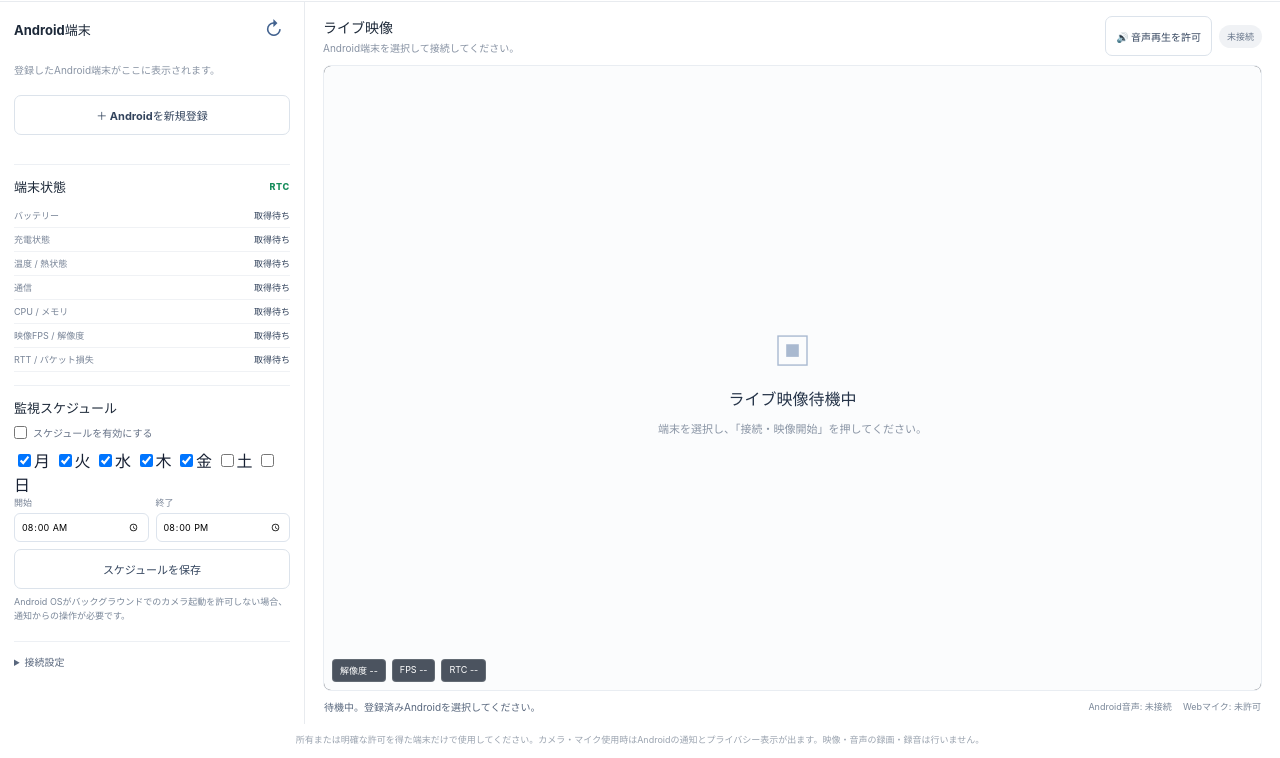
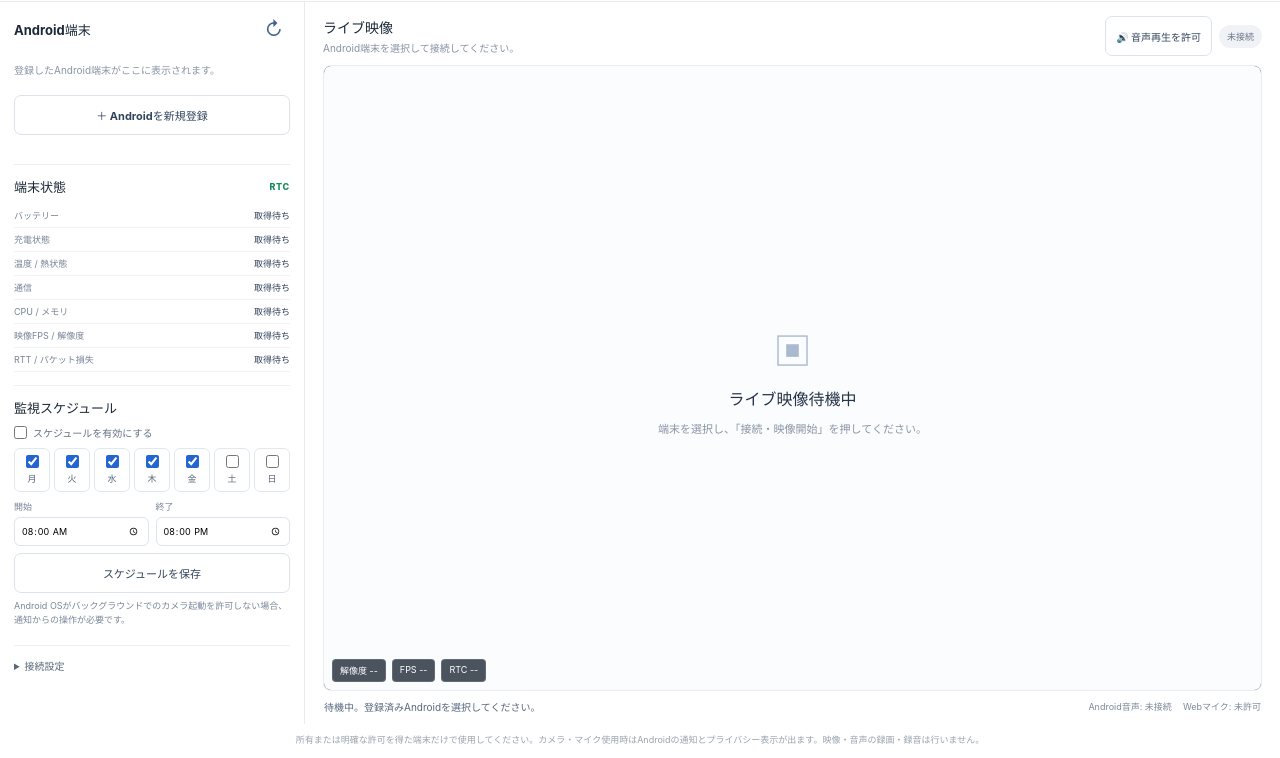
Before and after one commit to a09848281-prog/web-rtc-, a plain HTML site: page web/index.html in a window 1280 px wide. Shown: the part 56-814 px from the top of the page. Drawn offline with Linux system fonts and the light colour scheme.

Commit message:
Style weekday schedule selector

```diff
--- a/web/style.css
+++ b/web/style.css
@@ -26,7 +26,7 @@ h2{font-size:13px;font-weight:720;margin:0;color:#1d2939}h3{font-size:12px;margi
 .small-note{font-size:9px;color:#7a8799;line-height:1.5;margin:6px 0}
 .telemetry{margin:8px 0 0}.telemetry div{display:flex;justify-content:space-between;gap:8px;padding:5px 0;border-bottom:1px solid #f0f2f5}.telemetry dt{font-size:9px;color:#788497}.telemetry dd{font-size:9px;color:#34445d;margin:0;text-align:right;font-weight:650}
 .live-label{font-size:9px;letter-spacing:.08em;color:#178d5c;font-weight:800}.warning{font-size:10px;color:#ad5c13;background:#fff8ed;border:1px solid #f4dfc0;padding:8px;border-radius:6px;line-height:1.45}
-.check-row{display:flex;align-items:center;gap:6px;font-size:10px;color:#657186;margin:8px 0}.check-row input{margin:0}.time-row{display:grid;grid-template-columns:1fr 1fr;gap:7px}.time-row label{font-size:9px;color:#788497}.time-row input{width:100%;margin-top:4px;border:1px solid #dde4ed;border-radius:6px;padding:6px}
+.check-row{display:flex;align-items:center;gap:6px;font-size:10px;color:#657186;margin:8px 0}.check-row input{margin:0}.day-select{display:grid;grid-template-columns:repeat(7,minmax(0,1fr));gap:4px;margin:8px 0}.day-select label{display:flex;flex-direction:column;align-items:center;gap:4px;padding:6px 1px;border:1px solid #e2e7ee;border-radius:6px;font-size:9px;color:#59677d}.day-select input{margin:0;accent-color:#2366d1}.time-row{display:grid;grid-template-columns:1fr 1fr;gap:7px}.time-row label{font-size:9px;color:#788497}.time-row input{width:100%;margin-top:4px;border:1px solid #dde4ed;border-radius:6px;padding:6px}
 .advanced summary{font-size:10px;color:#59677d;cursor:pointer}.advanced input{width:100%;border:1px solid #dde4ed;border-radius:6px;padding:7px;margin-top:6px;font-size:10px}
 .viewer{min-width:0;display:flex;flex-direction:column;padding:13px 16px 10px;background:#fff}
 .viewer-heading{display:flex;justify-content:space-between;align-items:center;gap:10px;margin:0 0 9px}.viewer-heading h2{font-size:14px}.viewer-heading p{margin:3px 0 0;font-size:10px;color:#8792a3}.viewer-actions{display:flex;align-items:center;gap:7px}.viewer-actions .button{font-size:10px;white-space:nowrap}
```
